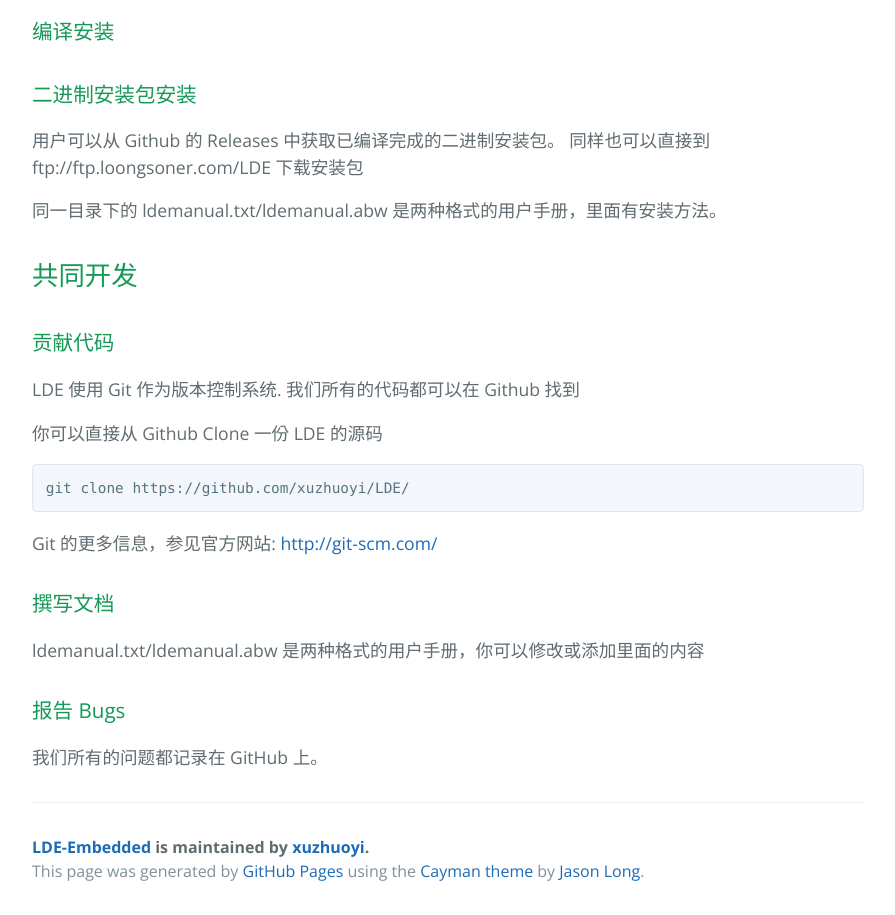
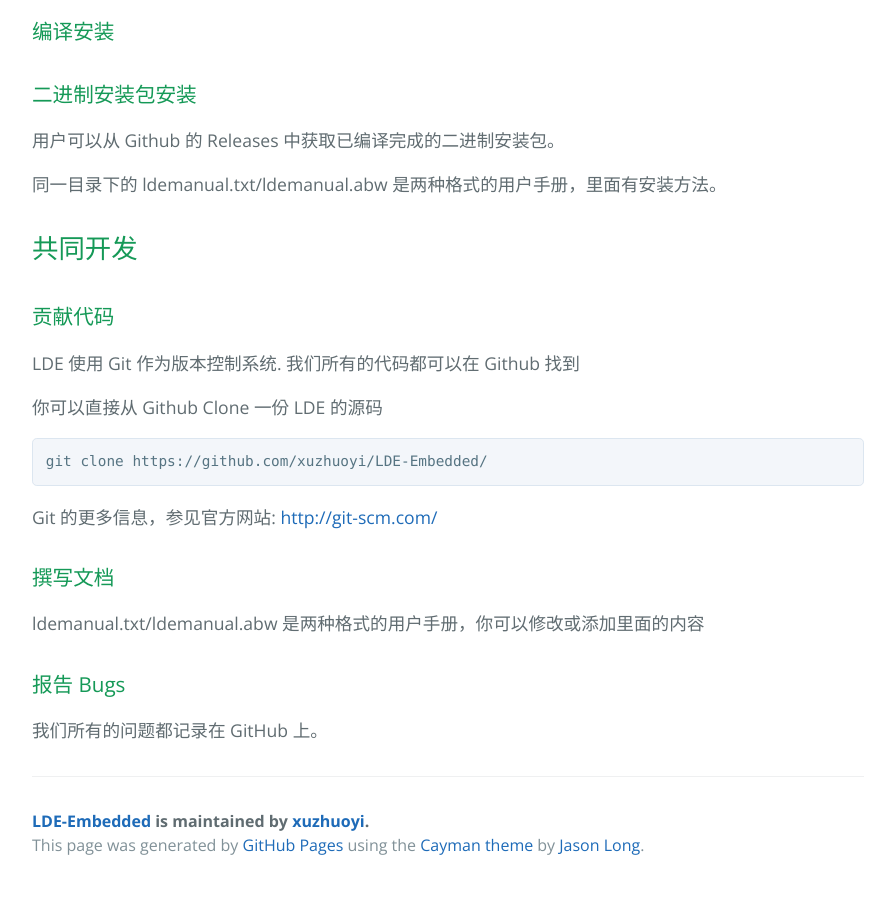
Before and after one commit to xuzhuoyi/LDE-Embedded, a plain HTML site: page index.html in a window 1280 px wide. Shown: the part 1840-2755 px from the top of the page, without its empty margins (192-1087 px from the left). After the commit the page ends 2729 px from the top, so only its background shows below. Drawn offline with nearby package versions, Linux system fonts and the light colour scheme.

```diff
--- a/index.html
+++ b/index.html
@@ -83,8 +83,7 @@
 <h3>
 <a id="二进制安装包安装" class="anchor" href="#%E4%BA%8C%E8%BF%9B%E5%88%B6%E5%AE%89%E8%A3%85%E5%8C%85%E5%AE%89%E8%A3%85" aria-hidden="true"><span class="octicon octicon-link"></span></a>二进制安装包安装</h3>
 
-<p>用户可以从 Github 的 Releases 中获取已编译完成的二进制安装包。
-同样也可以直接到 ftp://ftp.loongsoner.com/LDE 下载安装包</p>
+<p>用户可以从 Github 的 Releases 中获取已编译完成的二进制安装包。</p>
 
 <p>同一目录下的 ldemanual.txt/ldemanual.abw 是两种格式的用户手册，里面有安装方法。</p>
 
@@ -98,7 +97,7 @@
 
 <p>你可以直接从 Github Clone 一份 LDE 的源码</p>
 
-<pre><code>git clone https://github.com/xuzhuoyi/LDE/
+<pre><code>git clone https://github.com/xuzhuoyi/LDE-Embedded/
 </code></pre>
 
 <p>Git 的更多信息，参见官方网站: <a href="http://git-scm.com/">http://git-scm.com/</a></p>
```
Also changed, not shown: params.json (+1 -1 lines).
